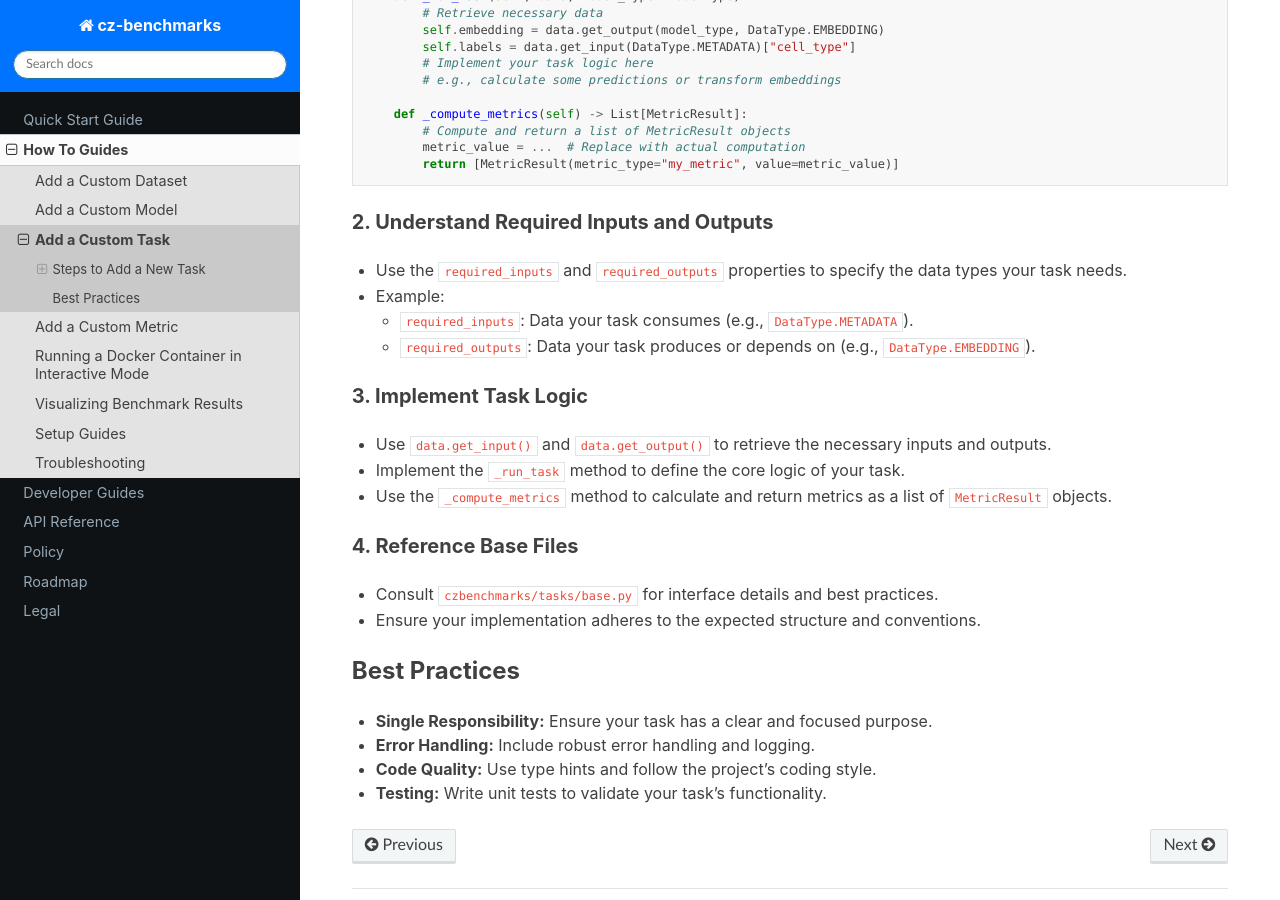
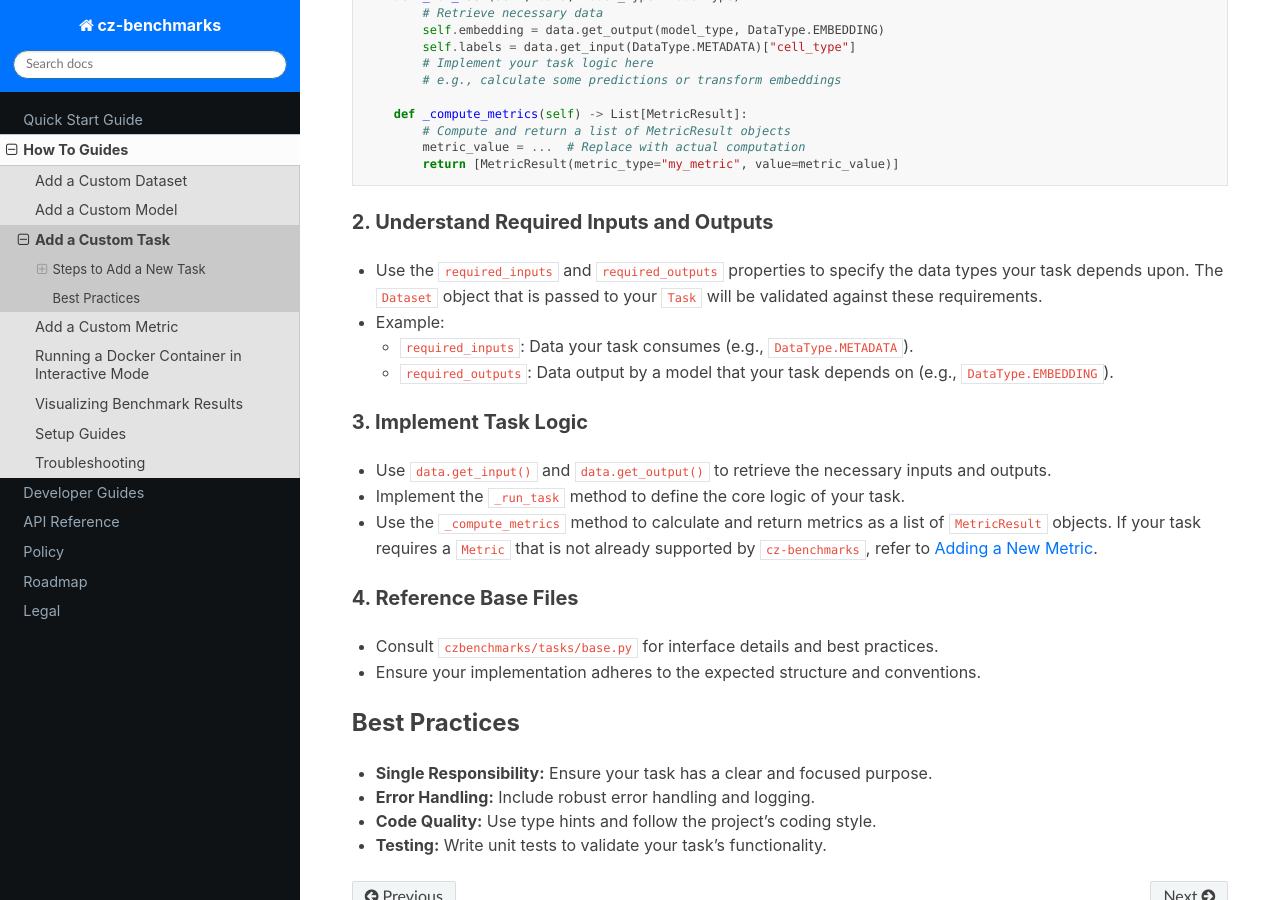
Before and after one commit to chanzuckerberg/cz-benchmarks, a Sphinx documentation site: the page built from docs/source/how_to_guides/add_new_task.md, in a window 1280 px wide and 900 px high, scrolled down 780 px. Built offline with Sphinx 7.4.7 and the Read the Docs theme 3.1.0, drawn with Linux system fonts in a browser that asks for light colours; pages that are not in the unit, such as notebooks, are missing from menus.

Commit message:
minor doc improvements for custom task and metric

````diff
--- a/docs/source/how_to_guides/add_new_task.md
+++ b/docs/source/how_to_guides/add_new_task.md
@@ -42,15 +42,15 @@ class MyTask(BaseTask):
 ```
 
 ### 2. Understand Required Inputs and Outputs
-- Use the `required_inputs` and `required_outputs` properties to specify the data types your task needs.
+- Use the `required_inputs` and `required_outputs` properties to specify the data types your task depends upon. The `Dataset` object that is passed to your `Task` will be validated against these requirements.
 - Example:
   - `required_inputs`: Data your task consumes (e.g., `DataType.METADATA`).
-  - `required_outputs`: Data your task produces or depends on (e.g., `DataType.EMBEDDING`).
+  - `required_outputs`: Data output by a model that your task depends on (e.g., `DataType.EMBEDDING`).
 
 ### 3. Implement Task Logic
 - Use `data.get_input()` and `data.get_output()` to retrieve the necessary inputs and outputs.
 - Implement the `_run_task` method to define the core logic of your task.
-- Use the `_compute_metrics` method to calculate and return metrics as a list of `MetricResult` objects.
+- Use the `_compute_metrics` method to calculate and return metrics as a list of `MetricResult` objects. If your task requires a `Metric` that is not already supported by `cz-benchmarks`, refer to [Adding a New Metric](../how_to_guides/add_new_metric.md).
 
 ### 4. Reference Base Files
 - Consult `czbenchmarks/tasks/base.py` for interface details and best practices.
````
Also changed, not shown: docs/source/how_to_guides/add_new_metric.md (+1 -1 lines).
